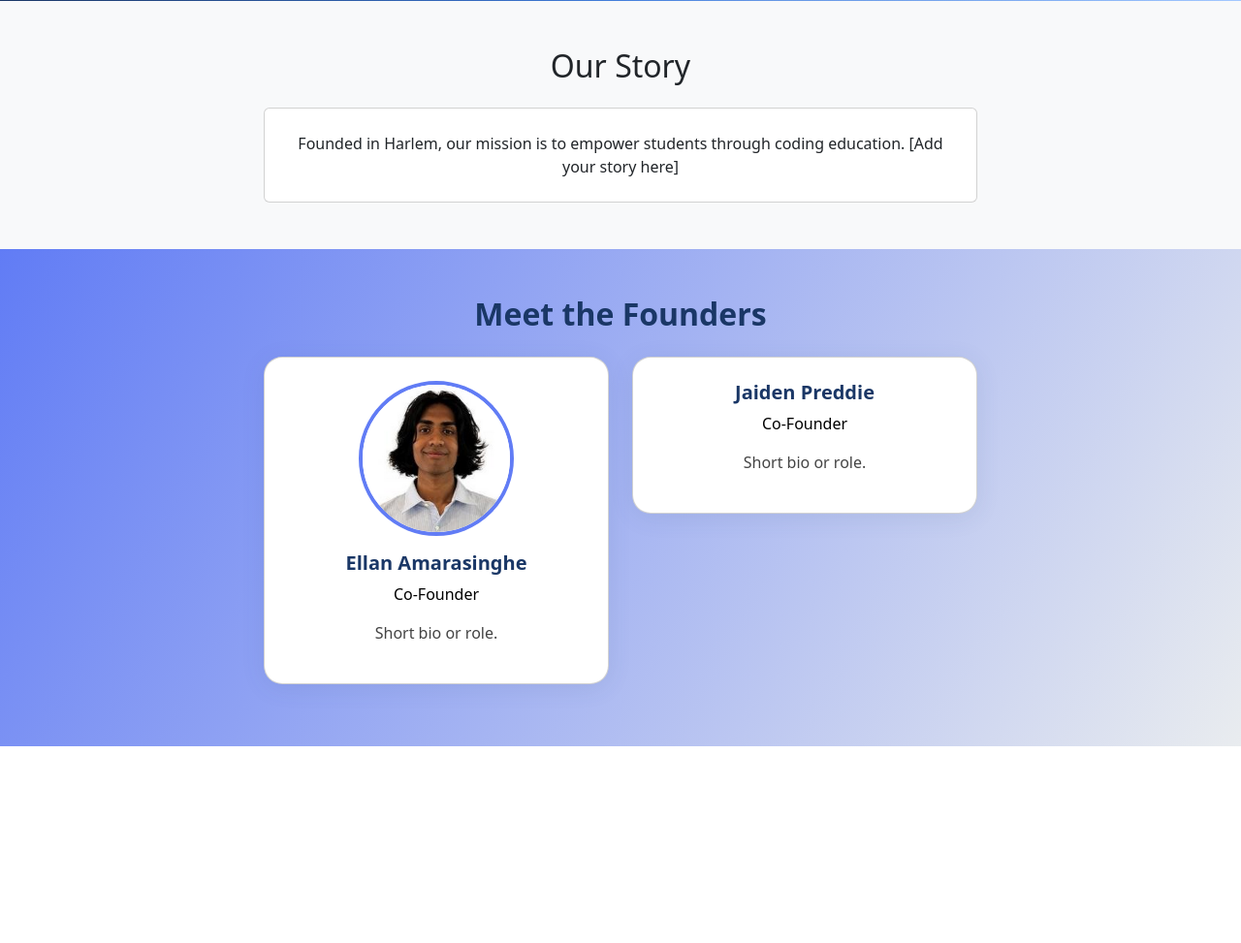
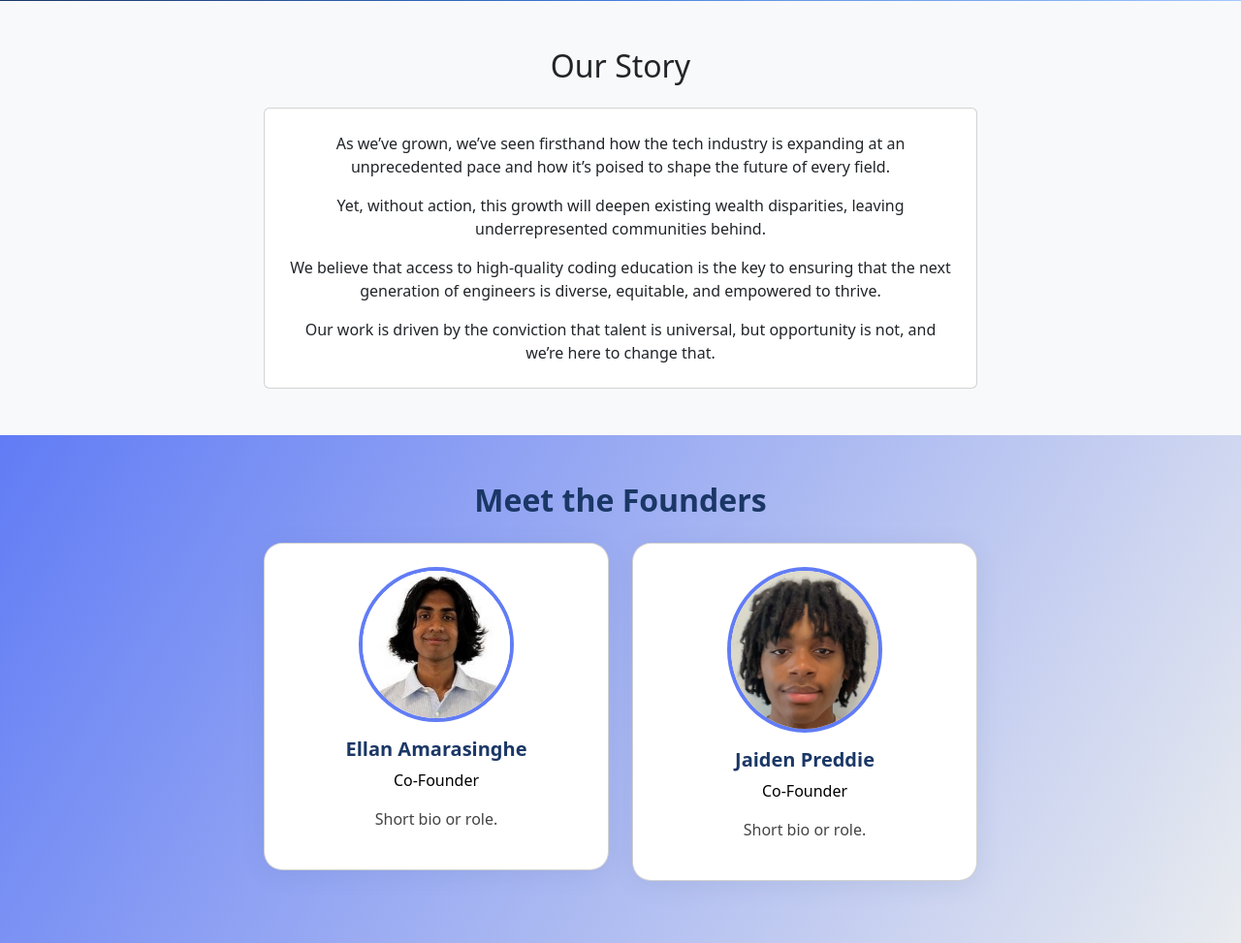
Before and after one commit to era-trin/CS_Tutoring, a Flask app: page /about in a window 1280 px wide. Shown: the part 386-1359 px from the top of the page at 97% size. Before the commit the page ends 1156 px from the top, so only its background shows below. Run offline with Flask 3, Linux system fonts and the light colour scheme.

Commit message:
finished about us page and added a little to the story section

```diff
--- a/templates/about.html
+++ b/templates/about.html
@@ -28,7 +28,18 @@
         <div class="row justify-content-center">
             <div class="col-md-8">
                 <div class="card p-4">
-                    <p class="mb-0 text-center">Founded in Harlem, our mission is to empower students through coding education. [Add your story here]</p>
+                    <p class="mb-3 text-center">
+                        As we’ve grown, we’ve seen firsthand how the tech industry is expanding at an unprecedented pace and how it’s poised to shape the future of every field.
+                    </p>
+                    <p class="mb-3 text-center">
+                        Yet, without action, this growth will deepen existing wealth disparities, leaving underrepresented communities behind.
+                    </p>
+                    <p class="mb-3 text-center">
+                        We believe that access to high-quality coding education is the key to ensuring that the next generation of engineers is diverse, equitable, and empowered to thrive.
+                    </p>
+                    <p class="mb-0 text-center">
+                        Our work is driven by the conviction that talent is universal, but opportunity is not, and we’re here to change that.
+                    </p>
                 </div>
             </div>
         </div>
@@ -50,6 +61,7 @@
             </div>
             <div class="col-md-4 text-center">
                 <div class="card p-4 mb-3" style="background: #fff; border-radius: 1.2rem; box-shadow: 0 4px 24px 0 rgba(60,90,130,0.10);">
+                    <img src="{{ url_for('static', filename='me_JP_2.jpg') }}" alt="Jaiden Preddie Photo" class="img-fluid rounded-circle mb-3 mx-auto d-block" style="max-width: 160px; border: 4px solid #617cf5;">
                     <h5 style="color: #1a3766; font-weight: 600;">Jaiden Preddie</h5>
                     <p style="color: #000000;">Co-Founder</p>
                     <p style="color: #444;">Short bio or role.</p>
```
Also changed, not shown: static/me_JP_2.jpg (added).
